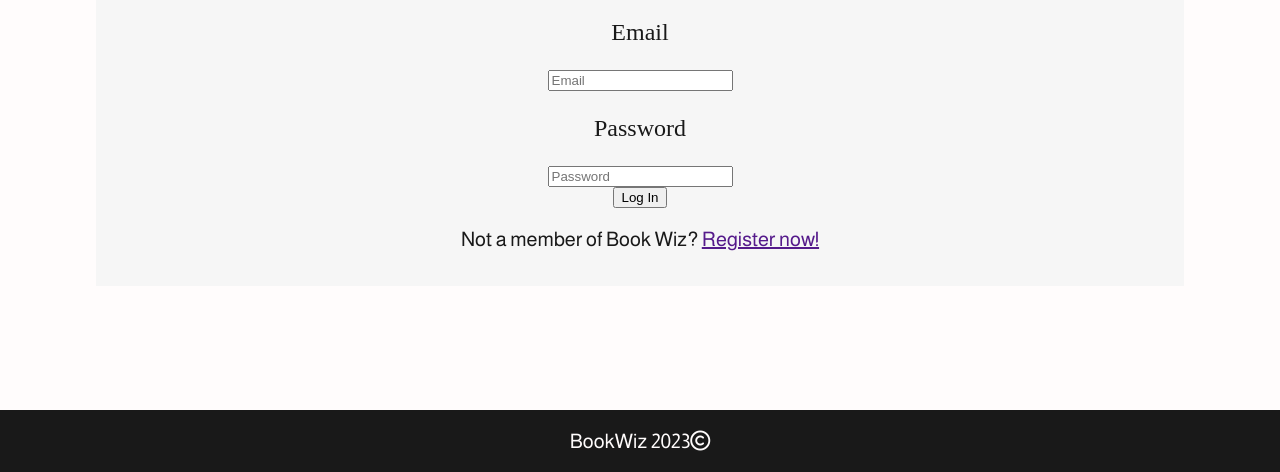
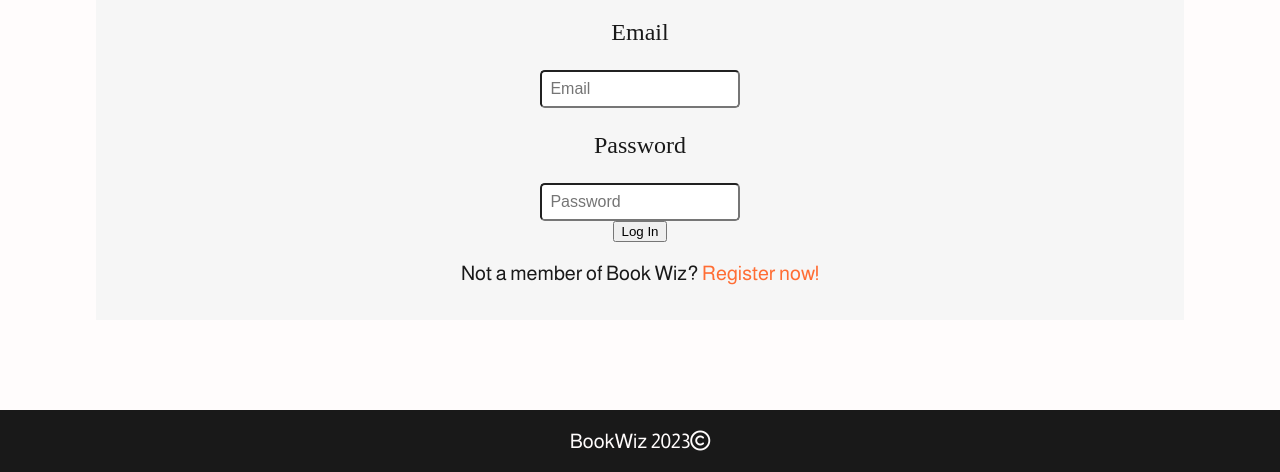
Before and after one commit to ollie-byrne99/Lap_2_Client_Side, a website: page assets/html/login.html in a window 1280 px wide. Shown: the part 328-800 px from the top of the page. Drawn offline with Linux system fonts and the light colour scheme; a web font is replaced by a local one.

Commit message:
add css to login.html

```diff
--- /dev/null
+++ b/assets/css/login.css
@@ -0,0 +1,14 @@
+.input {
+    width: 20%;
+    border-radius: 0.3rem;
+    padding: 0.5rem;
+    font-size: 1rem;
+}
+
+#register {
+    color: #FF6D34;
+}
+
+a {
+    text-decoration: none;
+}
--- a/assets/css/style.css
+++ b/assets/css/style.css
@@ -6,3 +6,4 @@
 @import url("cover.css");
 @import url("library.css");
 @import url("about.css");
+@import url("login.css");
--- a/assets/html/login.html
+++ b/assets/html/login.html
@@ -43,7 +43,7 @@
                 <input type="password" class="input" placeholder="Password" aria-label="Input email here">
             </form>
             <button>Log In</button>
-            <p>Not a member of Book Wiz? <a href="">Register now!</a></p>
+            <p>Not a member of Book Wiz? <a href="" aria-label="Click to register now!" id="register">Register now!</a></p>
         </section>
     </main>
 
```
